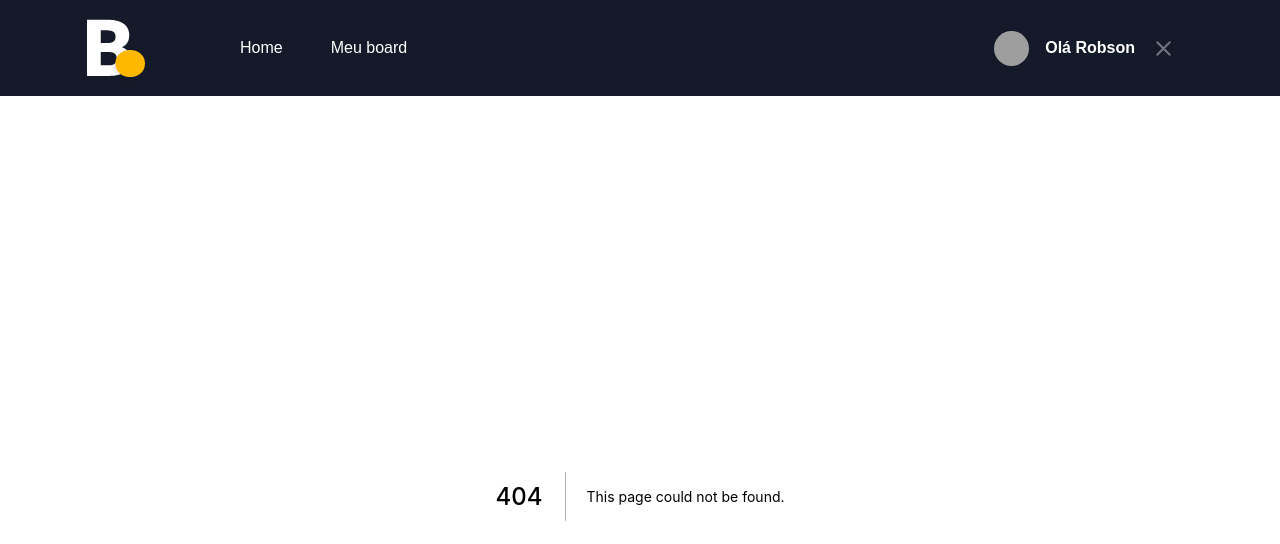
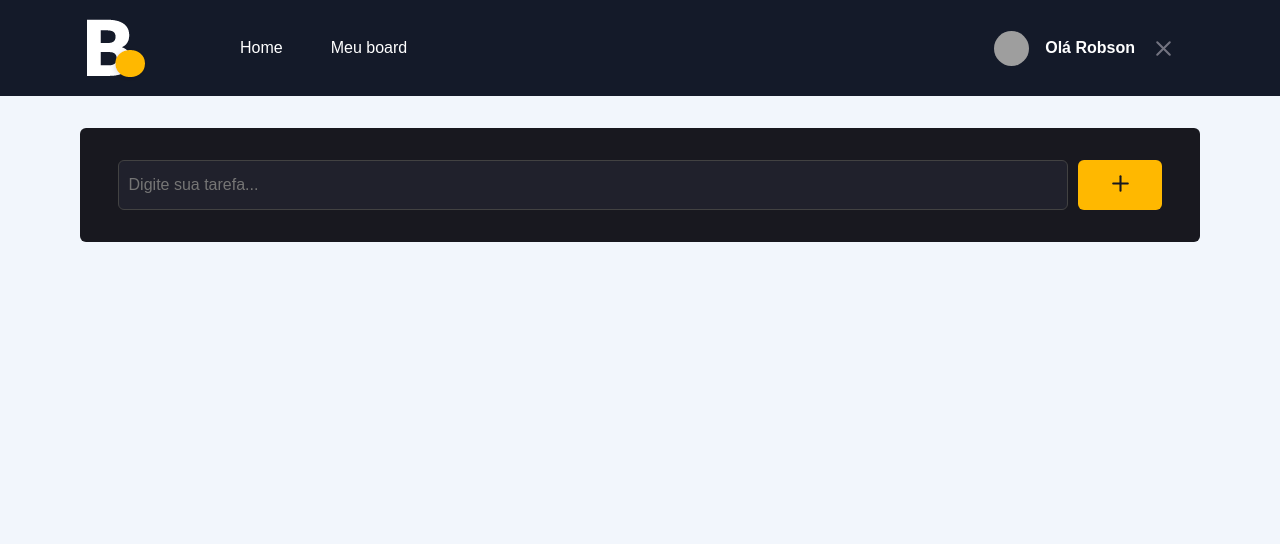
Before and after one commit to Robson-GDS/board-nextJS, a Next.js app: page /board in a window 1280 px wide. Before the commit this address had no page. Shown: the top 544 px of the page. Built offline with nearby package versions, Linux system fonts and the light colour scheme; grey boxes are pictures that could not be loaded.

Commit message:
criando tela board

```diff
--- /dev/null
+++ b/src/pages/board/index.tsx
@@ -0,0 +1,28 @@
+import Head from 'next/head';
+import { FiPlus } from 'react-icons/fi';
+
+import styles from './styles.module.scss';
+
+export default function Board() {
+  return (
+    <>
+      <Head>
+        <title>Minhas tarefas - Board</title>
+      </Head>
+      <main className={styles.container}>
+        <form>
+          <input
+            type="text"
+            placeholder='Digite sua tarefa...'
+          />
+          <button type="submit">
+            <FiPlus
+              size={25}
+              color='#17181f'
+            />
+          </button>
+        </form>
+      </main>
+    </>
+  )
+}
--- /dev/null
+++ b/src/pages/board/styles.module.scss
@@ -0,0 +1,39 @@
+.container {
+  max-width: 1120px;
+  margin: 2rem auto;
+  padding: 2rem;
+  background-color: #18181f;
+  border-radius: 6px;
+
+  form {
+    display: flex;
+    justify-content: center;
+    align-items: center;
+
+
+    input {
+      width: 90%;
+      height: 50px;
+      background-color: #20212c;
+      border: 1px solid #424242;
+      border-radius: 6px;
+      padding: 3px 10px;
+      color: #fff;
+    }
+
+    button {
+      margin-left: 10px;
+      width: 8%;
+      height: 50px;
+      border: 0;
+      background-color: #ffb800;
+      border-radius: 6px;
+
+      transition: 0.2s;
+
+      &:hover {
+        filter: brightness(0.9);
+      }
+    }
+  }
+}
```
